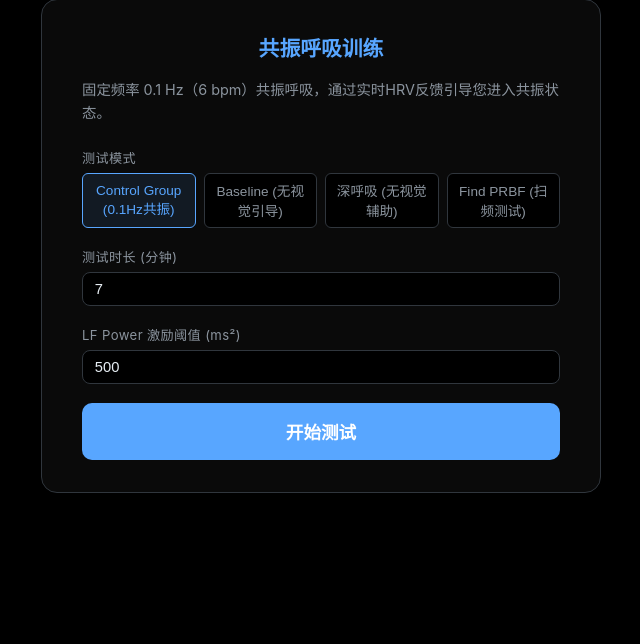
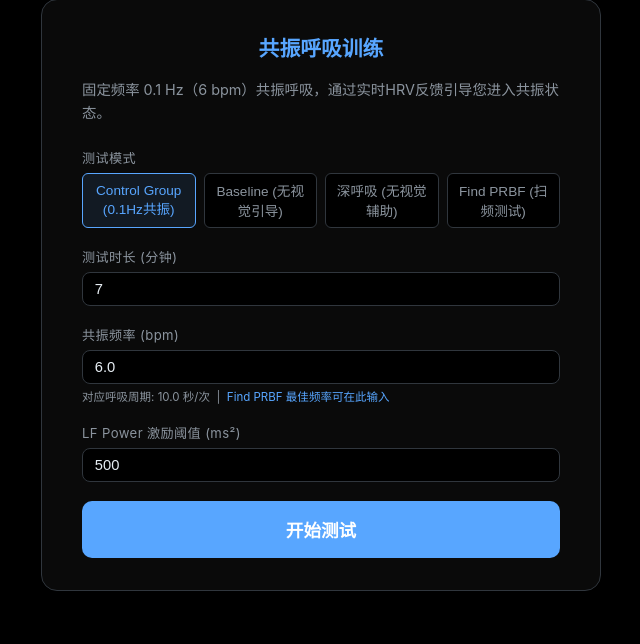
Before and after one commit to eastchendong/HeartBeatStudy1, a Flask app: page /cdi-prbf in a window 1280 px wide. Shown: the part 91-735 px from the top of the page, without its empty margins (319-959 px from the left). Run offline with Flask 3, Linux system fonts and the light colour scheme; data that the repository does not hold is empty.

Commit message:
feat(prbf): add customizable resonance frequency for control group
- Add frequency input field (bpm) with live cycle-length label on start screen
- Control group no longer hardcoded to 0.1 Hz (6 bpm)
- User can enter the best frequency found by Find PRBF scan
- Coherence tracker automatically follows the chosen frequency via
  testState.breathCycle.total -> freqHz = 1/total

```diff
--- a/server/templates/cdi_prbf.html
+++ b/server/templates/cdi_prbf.html
@@ -591,6 +591,15 @@
     <div class="form-group" id="duration-group">
       <label>测试时长 (分钟)</label>
       <input type="number" id="test-duration" value="7" min="1" max="30" step="1" />
+    </div>
+
+    <div class="form-group" id="freq-group">
+      <label>共振频率 (bpm)</label>
+      <input type="number" id="control-freq" value="6.0" min="3" max="15" step="0.1" />
+      <div style="font-size:0.72rem;color:var(--muted);margin-top:0.25rem">
+        对应呼吸周期: <span id="freq-to-cycle-label">10.0</span> 秒/次 &nbsp;|&nbsp;
+        <span style="color:var(--accent)">Find PRBF 最佳频率可在此输入</span>
+      </div>
     </div>
 
     <div class="form-group" id="lf-threshold-group">
@@ -1283,10 +1292,12 @@ function onWashoutComplete() {
   startStageTimer(STAGE_DURATION);
 }
 
-// ── Control Group: fixed 0.1 Hz, coherence colors ─────────────────────────
+// ── Control Group: configurable resonance frequency, coherence colors ───────
 async function startControlGroupTest() {
   const durationSec = testDuration * 60;
   const lfThreshold = parseInt(document.getElementById('lf-threshold').value) || 500;
+  const ctrlFreq = parseFloat(document.getElementById('control-freq').value) || 6.0;
+  const ctrlCycle = 60.0 / ctrlFreq;
   coherenceTracker = new window.RSACoherenceTracker();
 
   // Init blossom effect with custom threshold
@@ -1356,7 +1367,7 @@ async function startControlGroupTest() {
     headers: { 'Content-Type': 'application/json' },
     body: JSON.stringify({
       mode: 'control_group',
-      frequency: 6.0,
+      frequency: ctrlFreq,
       duration: durationSec,
       username: USERNAME,
     })
@@ -1366,7 +1377,7 @@ async function startControlGroupTest() {
   const data = await resp.json();
   if (!data.ok) { alert('启动失败'); return; }
 
-  // Set breath cycle from server response
+  // Set breath cycle from server response (respects our chosen frequency)
   testState.breathCycle = {
     inhale: data.cycle * 0.5,
     exhale: data.cycle * 0.5,
@@ -1400,7 +1411,7 @@ async function startControlGroupTest() {
   // Re-size blossom canvas now that the screen is visible
   if (blossomEffect) blossomEffect.resize();
 
-  startBreathing(10.0);  // 0.1 Hz = 6 bpm = 10 s cycle for control group
+  startBreathing(ctrlCycle);  // use the configured resonance frequency
   startBaselineTimer(durationSec);
 }
 
@@ -2212,6 +2223,10 @@ document.querySelectorAll('#mode-select .ratio-btn').forEach(btn => {
     document.getElementById('lf-threshold-group').style.display =
       testMode === 'control_group' ? '' : 'none';
 
+    // Frequency input: only for control_group
+    document.getElementById('freq-group').style.display =
+      testMode === 'control_group' ? '' : 'none';
+
     // Set per-mode duration defaults
     const durInput = document.getElementById('test-duration');
     if (testMode === 'control_group') {
@@ -2228,7 +2243,7 @@ document.querySelectorAll('#mode-select .ratio-btn').forEach(btn => {
     // Update intro description
     const descEl = document.getElementById('intro-desc');
     if (testMode === 'control_group') {
-      descEl.textContent = '固定频率 0.1 Hz（6 bpm）共振呼吸，通过实时HRV反馈引导您进入共振状态。';
+      descEl.textContent = '自定义共振频率（默认 6 bpm / 0.1 Hz），可输入 Find PRBF 扫频测试获得的最佳频率，通过实时HRV反馈引导您进入共振状态。';
     } else if (testMode === 'baseline') {
       descEl.textContent = '无视觉引导的基线测试，用于采集静息状态下的心率变异性数据。';
     } else if (testMode === 'deep_breathing') {
@@ -2249,10 +2264,18 @@ document.getElementById('test-duration').addEventListener('change', function() {
   this.value = testDuration;
 });
 
+// Frequency input — update live cycle-length label
+document.getElementById('control-freq').addEventListener('input', function() {
+  const freq = parseFloat(this.value) || 6.0;
+  const cl = (60.0 / freq).toFixed(1);
+  document.getElementById('freq-to-cycle-label').textContent = cl;
+});
+
 // Set initial UI state for default mode (control_group)
 (function initModeUI() {
   document.getElementById('protocol-section').style.display = 'none';
   document.getElementById('duration-group').style.display = '';
+  document.getElementById('freq-group').style.display = '';
   document.getElementById('lf-threshold-group').style.display = '';
   document.getElementById('ratio-select-group').parentElement.style.display = 'none';
 })();
```
